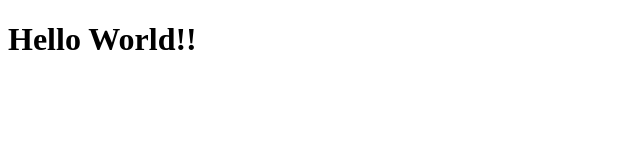
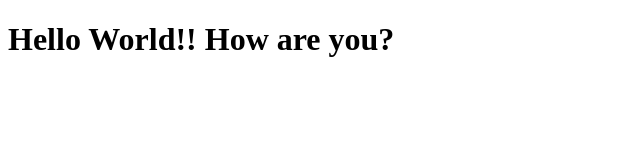
Before and after one commit to vani-s/mytestpage, a plain HTML site: page folder1/index.html in a window 1280 px wide. Shown: the whole page, without its empty margins (0-640 px from the left). Drawn offline with Linux system fonts and the light colour scheme.

Commit message:
Minor modefication

```diff
--- a/folder1/index.html
+++ b/folder1/index.html
@@ -4,6 +4,6 @@
 	<title>Hello Page</title>
 </head>
 <body>
-<h1>Hello World!!</h1>
+<h1>Hello World!! How are you? </h1>
 </body>
 </html>
```
